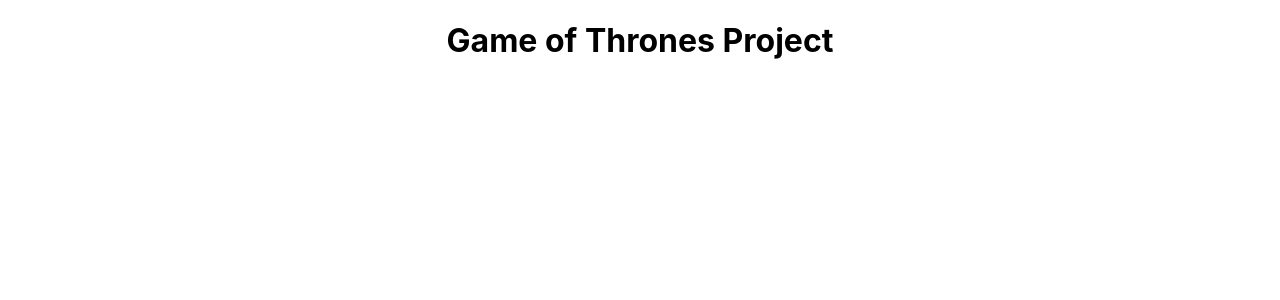
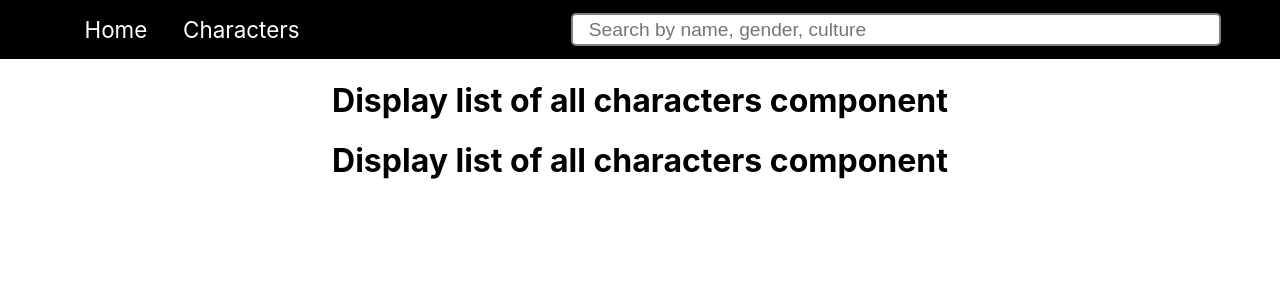
Before and after one commit to toddmurphy/game-of-thrones, a React (Create React App) app in the folder game-of-thrones/: page /Characters in a window 1280 px wide. Shown: the top 300 px of the page. Built offline with nearby package versions, Linux system fonts and the light colour scheme; no server answers.

Commit message:
updated navigation and search form styles

```diff
--- a/game-of-thrones/src/App.js
+++ b/game-of-thrones/src/App.js
@@ -1,11 +1,18 @@
 import React from 'react';
+import { Route } from 'react-router-dom';
 import './App.css';
+import CharacterList from './components/CharacterList';
+import Home from './components/Home';
+import Navigation from './components/Navigation';
 
 function App() {
   return (
     <div className="App">
       <div>
-        <h1>Game of Thrones Project</h1>
+        <Navigation />
+        <CharacterList />
+        <Route exact path={'/Home'} component={Home} />
+        <Route exact path={'/Characters'} component={CharacterList} />
       </div>
     </div>
   );
--- /dev/null
+++ b/game-of-thrones/src/components/CharacterList.js
@@ -0,0 +1,11 @@
+import React from 'react';
+
+const CharacterList = () => {
+    return (
+        <div>
+            <h1>Display list of all characters component</h1>
+        </div>
+    )
+}
+
+export default CharacterList;
--- /dev/null
+++ b/game-of-thrones/src/components/Home.js
@@ -0,0 +1,11 @@
+import React from 'react';
+
+const Home = () => {
+    return (
+        <div>
+            <img src={'https://hips.hearstapps.com/hmg-prod.s3.amazonaws.com/images/jon-snow-rhaegar-targaryen-1554321615.jpg?crop=0.482xw:0.962xh;0,0&resize=480:*'} alt='john snow game of thrones' />
+        </div>
+    )
+}
+
+export default Home;
--- /dev/null
+++ b/game-of-thrones/src/components/Navigation.js
@@ -0,0 +1,50 @@
+import React from 'react';
+import { Link } from 'react-router-dom';
+import SearchForm from './SearchForm';
+import styled from 'styled-components';
+
+
+const NavigationWrapper = styled.div`
+    display: flex;
+    justify-content: flex-end;
+    padding: 1% 0;
+    background: #000;
+    color: #fff;
+`
+
+const LinkWrapper = styled.div`
+    display: flex;
+    justify-content: center;
+    align-items: center;
+    width: 20%;
+    margin-right: 15%;
+`
+
+const LinkStyle = styled(Link)`
+    text-decoration: none;
+    font-size: 1.4rem;
+    color: #fff;
+    padding: 0 2%;
+    margin: 0 5%;
+    width: 100;
+`
+
+const SearchWrapper = styled.div`
+    width: 60%;
+`
+
+const Navigation = () => {
+    return (
+        <NavigationWrapper>
+            <LinkWrapper>
+                <LinkStyle to='/Home'>Home</LinkStyle>
+                <LinkStyle to='/CharacterList'>Characters</LinkStyle>
+            </LinkWrapper>
+            <SearchWrapper>
+                <SearchForm />
+            </SearchWrapper>
+        </NavigationWrapper>
+    )
+}
+
+export default Navigation;
--- /dev/null
+++ b/game-of-thrones/src/components/SearchForm.js
@@ -0,0 +1,45 @@
+import React, { useState, useEffect } from 'react';
+import axios from 'axios';
+import styled from 'styled-components';
+
+
+const TextIput = styled.input`
+    width: 80%;
+    font-size: 1.2rem;
+    border: 2px solid grey;
+    border-radius: 5px;
+    padding: .5% 2%;
+`
+
+
+const SearchForm = () => {
+    const [characters, setCharacters] = useState([])
+
+    useEffect(() => {
+        axios.get('https://www.anapioficeandfire.com/api/characters?page=2&pageSize=50')
+            .then(response => {
+                console.log(response)
+                setCharacters(response)
+            })
+            .catch(error => {
+                console.log('No game of thrones characters returned', error)
+            })
+    }, [])
+
+
+
+
+    return (
+        <div>
+            <form>
+                <TextIput
+                    type='text'
+                    name='search'
+                    placeholder='Search by name, gender, culture'
+                />
+            </form>
+        </div>
+    )
+}
+
+export default SearchForm;
```
Also changed, not shown: game-of-thrones/src/components/Character.js (added), game-of-thrones/src/components/CharacterCard.js (added).
